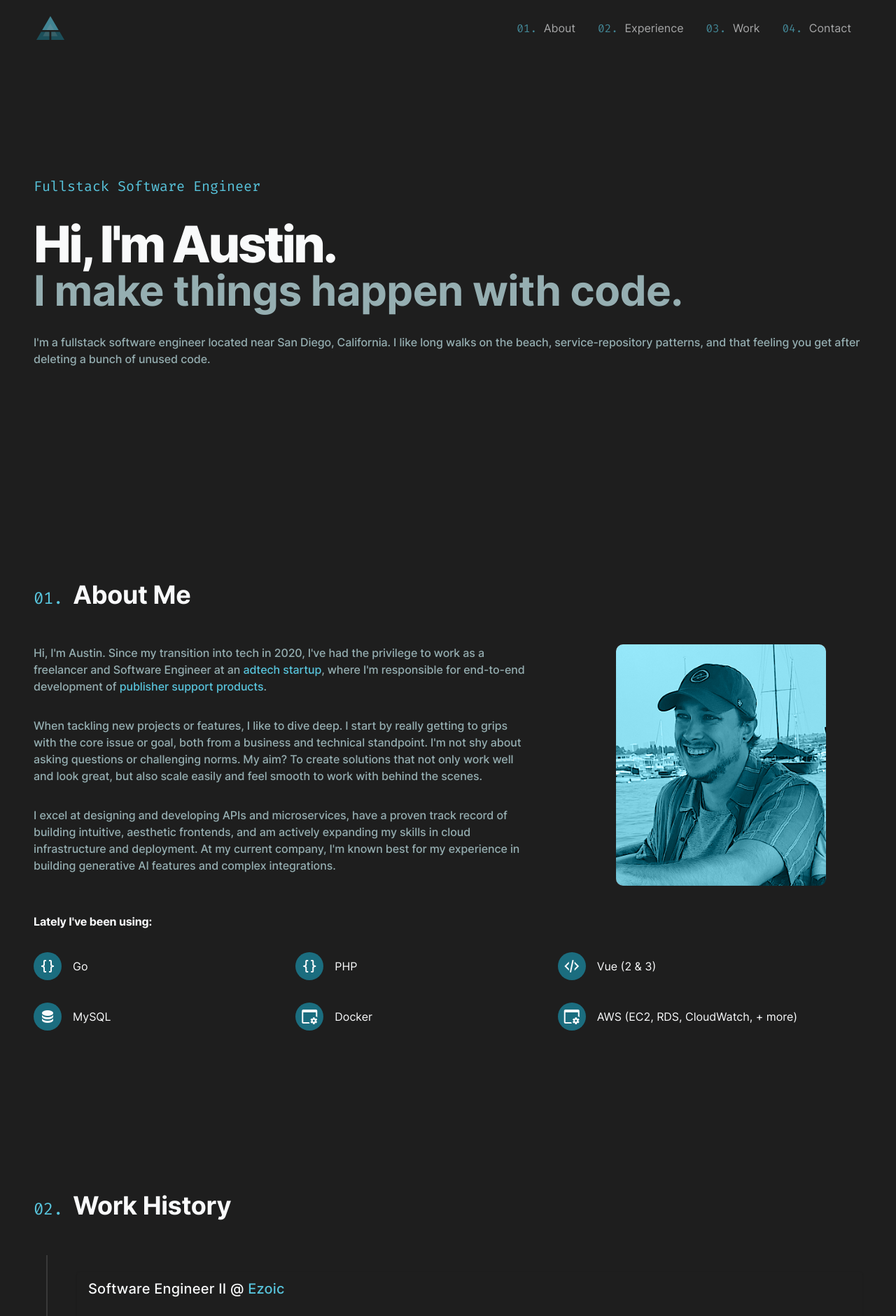
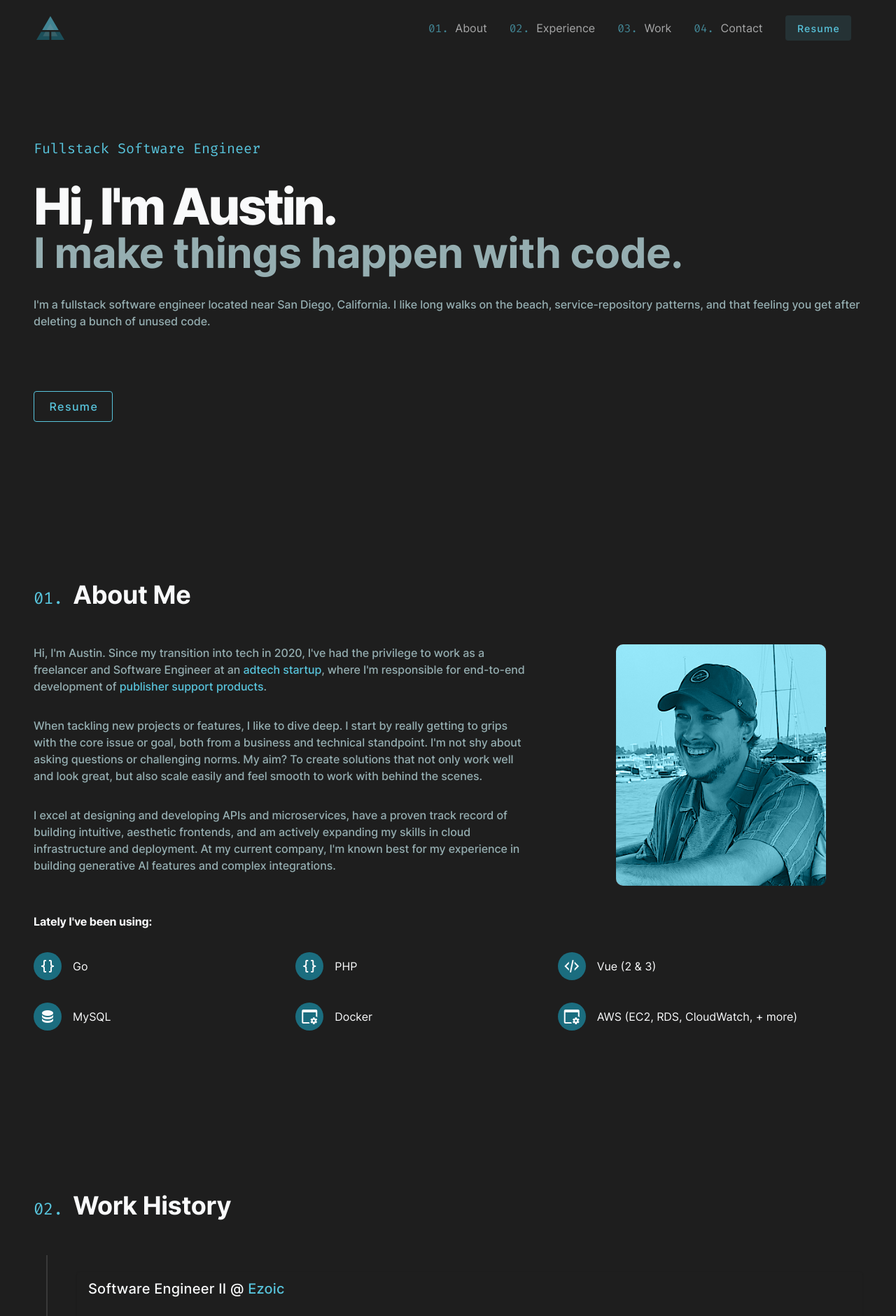
Before and after one commit to austin-c-thomas/austinthomasdev, a Vue app: page / in a window 1280 px wide. Shown: the top 1881 px of the page at 70% size. Built offline with nearby package versions, Linux system fonts and the light colour scheme.

Commit message:
Add resume + mobile styling tweaks

```diff
--- a/src/components/SiteHeader/SiteNavigation.vue
+++ b/src/components/SiteHeader/SiteNavigation.vue
@@ -1,9 +1,12 @@
 <template>
     <VList class="nav-list" :style="listStyle">
         <FlexContainer :direction="isMobile ? 'column' : 'row'">
+
+            <template v-for="(item, index) in menuItems" :key="index">
+
+                <VDivider v-if="isMobile" class="divider"></VDivider>
+
                 <VListItem
-                v-for="(item, index) in menuItems"
-                :key="index"
                     :style="itemStyle"
                     class="nav-item"
                     variant="plain"
@@ -13,6 +16,20 @@
                 >
                     <AccentText>{{ item.titlePrepend }}</AccentText>
                     {{ item.navText }}
+                </VListItem>
+
+            </template>
+
+            <VDivider v-if="isMobile" class="divider"></VDivider>
+
+            <VListItem class="cta-button">
+                <VBtn
+                    :variant="isMobile ? 'outlined' : 'tonal'"
+                    :size="isMobile ? 'large' : 'default'"
+                    color="primary"
+                    href="/resume.pdf"
+                    target="_blank"
+                >Resume</VBtn>
             </VListItem>
         </FlexContainer>
     </VList>
@@ -52,7 +69,19 @@ const listStyle = computed(() => {
 const itemStyle = computed(() => {
     return {
         width: isMobile.value ? '100%' : 'fit-content',
-        fontSize: isMobile.value ? '1.25rem' : '1rem',
+        fontSize: isMobile.value ? '1.5rem' : '1rem',
     }
 });
 </script>
+
+<style scoped>
+.divider {
+    width: 100%;
+    margin: 0.5rem 0;
+    color: var(--text-secondary);
+}
+
+.cta-button {
+    margin: 2rem 0;
+}
+</style>
--- a/src/composables/navigation.js
+++ b/src/composables/navigation.js
@@ -1,9 +1,12 @@
 import { computed } from 'vue';
 import { useStore } from 'vuex';
+import { useLayout } from '@/composables/layout.js';
 
 export function useNavigation() {
 
     // Setup
+    const { isMobile } = useLayout();
+
     const store = useStore();
 
     const currentProject = computed(() => store.getters.currentProject);
@@ -22,6 +25,10 @@ export function useNavigation() {
 
     const selectProject = async (projectId) => {
         await setCurrentProject(projectId);
+
+        if (isMobile.value) {
+            navigateToSection(projectId);
+        }
     }
 
     const clearProjectSelection = async () => {
--- a/src/store/index.js
+++ b/src/store/index.js
@@ -48,15 +48,15 @@ const store = createStore({
                 to: "Present",
                 bullets: [
                     {
-                        content: "Lead end-to-end feature development for Support Engineering, {{0}}, {{1}}, {{2}}, and more",
+                        content: "Led end-to-end feature development for Support Engineering projects including a {{0}}, {{1}}, {{2}}, and more",
                         links: [
                             { type: "InternalLink", props: { section: "projects", project: "ai-support-chat"}, text: "generative AI chatbot"},
-                            { type: "InternalLink", props: { section: "projects", project: "knowledgebase"}, text: "AI-powered Ezoic Knowledgebase revamp"},
+                            { type: "InternalLink", props: { section: "projects", project: "knowledgebase"}, text: "AI-powered Knowledgebase"},
                             { type: "InternalLink", props: { section: "projects", project: "email-ticket-processor"}, text: "email ticket processing"},
                         ]
                     },
                     {
-                        content: "Architected Golang APIs, microservices and cron jobs to drive key business initiatives",
+                        content: "Architected backend systems with various interacting microservices and cron jobs to drive key business initiatives",
                         links: [],
                     },
                     {
--- a/src/views/Projects/ProjectsView.vue
+++ b/src/views/Projects/ProjectsView.vue
@@ -1,6 +1,16 @@
 <template>
     <div class="section">
 
+        <template v-if="isMobile">
+            <div class="mobile-project-interface">
+                <div class="mobile-project-wrapper" v-for="(project, index) in projects" :key="index">
+                    <VDivider class="divider"></VDivider>
+                    <ProjectCard :project-data="project"></ProjectCard>
+                </div>
+            </div>
+        </template>
+
+        <template v-else>
             <div class="project-interface">
 
                 <VList class="project-list">
@@ -25,6 +35,7 @@
                 <ProjectCard :project-data="selectedProject"></ProjectCard>
 
             </div>
+        </template>
 
     </div>
 </template>
@@ -32,6 +43,7 @@
 <script setup>
 import { computed } from 'vue';
 import { useNavigation } from '@/composables/navigation.js';
+import { useLayout } from '@/composables/layout.js';
 import { useStore } from 'vuex';
 import ProjectCard from './partials/ProjectCard.vue';
 
@@ -49,9 +61,25 @@ const selectedProject = computed(() => {
     }
 
     return projects.value.find(project => project.id === currentProject.value) || defaultProject;
+})
 
+const {
+    isMobile,
+    // headerHeight,
+} = useLayout();
 
-})
+// const mobileProjectWrapperStyle = computed(() => {
+//     if (isMobile.value) {
+//         return {
+//             paddingTop: `${headerHeight.value}px`
+//         };
+//     }
+
+//     return {
+//         paddingTop: 0
+//     };
+// })
+
 </script>
 
 <style scoped>
@@ -97,5 +125,7 @@ const selectedProject = computed(() => {
     padding-bottom: 0.5rem;
 }
 
-
+.divider {
+    margin: 2rem 0;
+}
 </style>
--- a/src/views/Projects/partials/ProjectCard.vue
+++ b/src/views/Projects/partials/ProjectCard.vue
@@ -1,6 +1,6 @@
 <template>
 
-    <div class="project-card">
+    <div class="project-card" :id="projectData.id">
 
         <AccentText class="project--organization">{{ projectData.organization }}</AccentText>
 
--- a/src/views/WelcomeView.vue
+++ b/src/views/WelcomeView.vue
@@ -17,15 +17,17 @@
             </div>
         </FlexContainer>
 
-        <!-- <FlexContainer fit-content>
+        <FlexContainer fit-content>
             <div class="cta">
                 <VBtn
                     variant="outlined"
                     color="primary"
                     size="large"
+                    href="/resume.pdf"
+                    target="_blank"
                 >Resume</VBtn>
             </div>
-        </FlexContainer> -->
+        </FlexContainer>
 
     </FlexContainer>
 
```
Also changed, not shown: 1 other file (tests, documents, lock files or other folders). Lines whose indentation alone changed are shown as unchanged.
